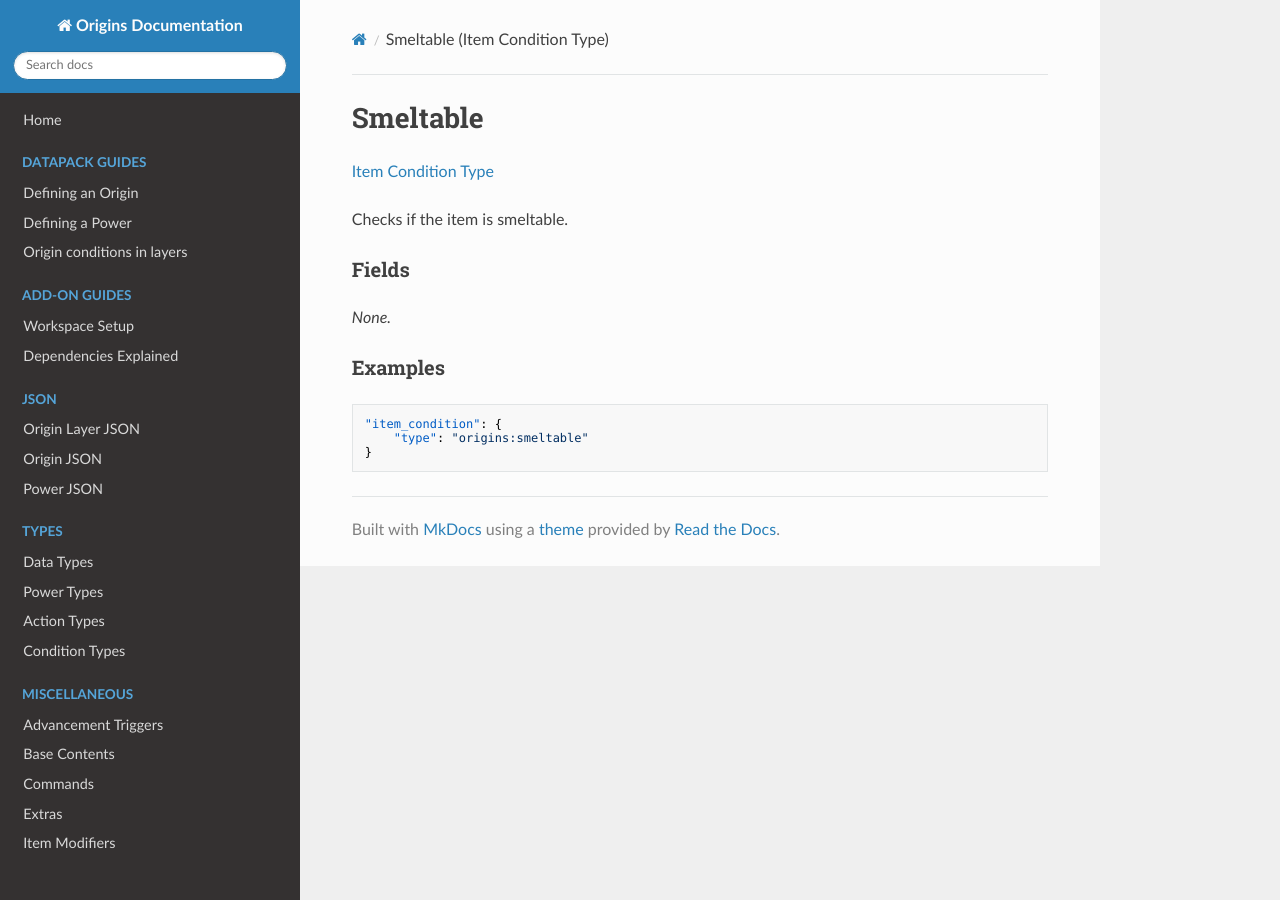
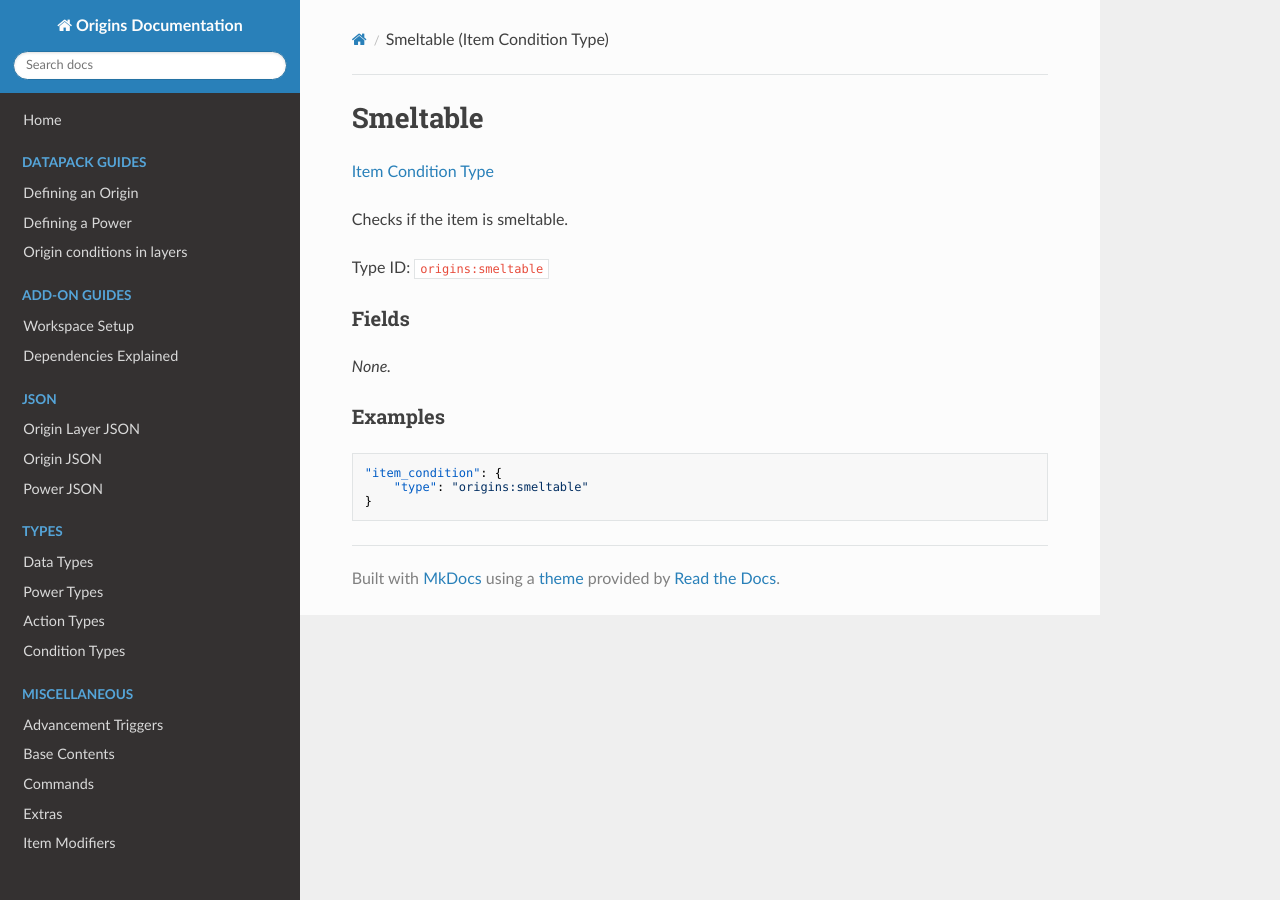
Before and after one commit to apace100/origins-docs, an MkDocs documentation site: the page built from docs/types/item_condition_types/smeltable.md, in a window 1280 px wide. Built offline with MkDocs 1.6.1, drawn with Linux system fonts in a browser that asks for light colours; nearby versions of some CDN libraries.

Commit message:
Added doc for `smeltable` item condition type

```diff
--- a/docs/types/item_condition_types/smeltable.md
+++ b/docs/types/item_condition_types/smeltable.md
@@ -8,6 +8,8 @@ date: 2021-12-01
 [Item Condition Type](../item_condition_types.md)
 
 Checks if the item is smeltable.
+
+Type ID: `origins:smeltable`
 
 
 ### Fields
```
